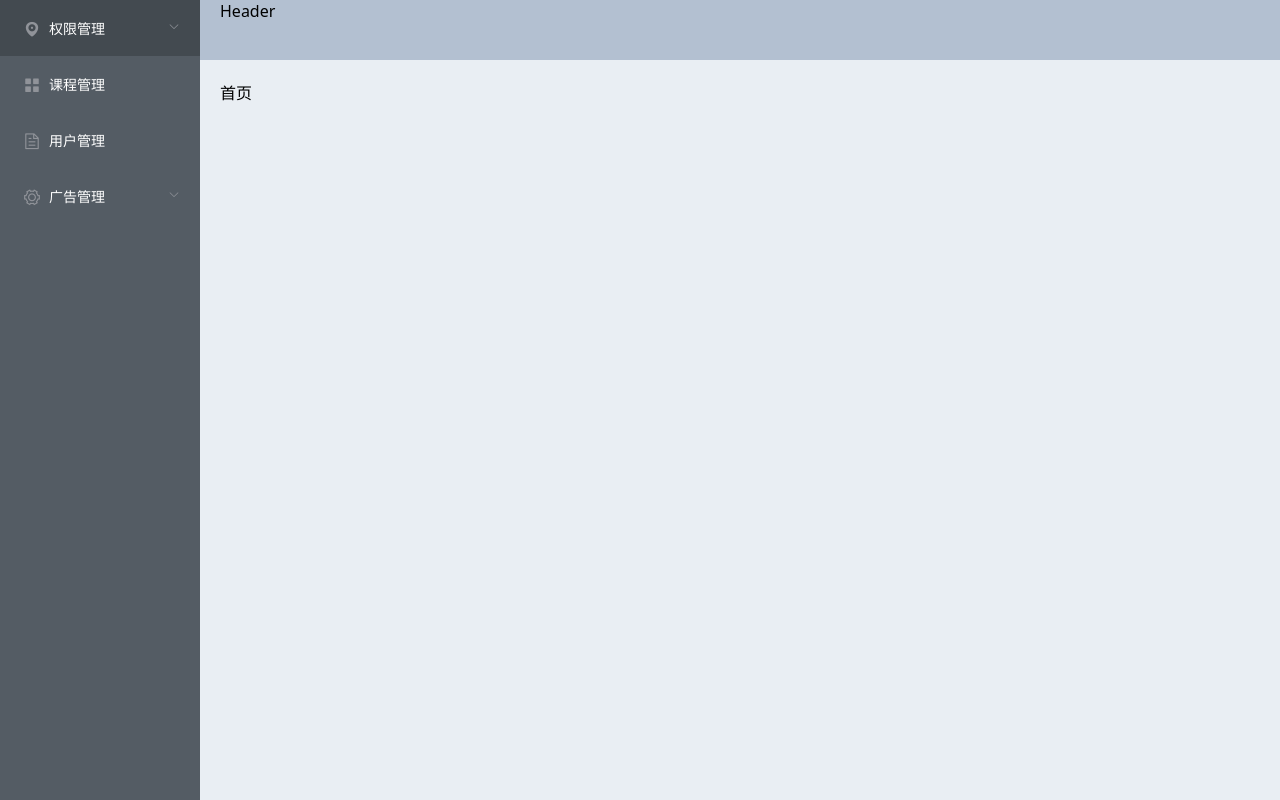
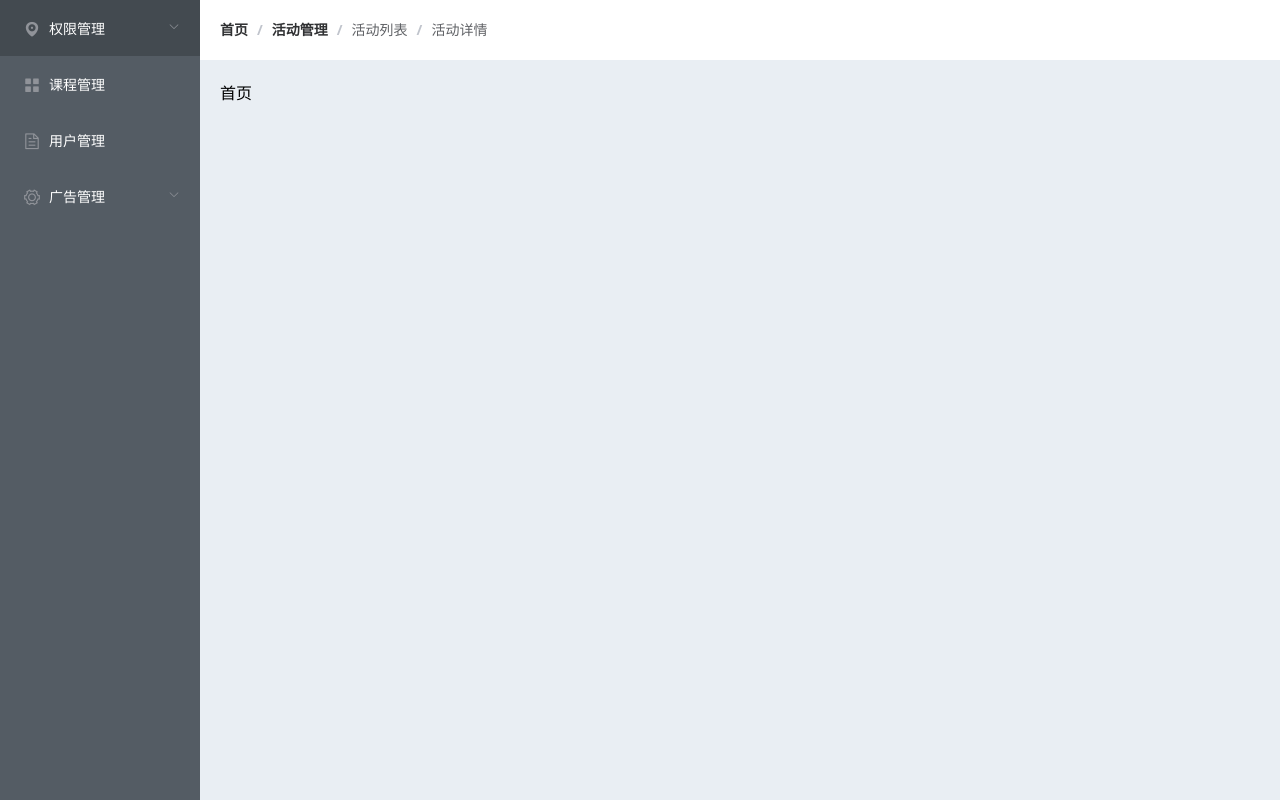
Before and after one commit to qq595690231/edu, a Vue app: page /#/ in a window 1280 px wide. Built offline with nearby package versions, Linux system fonts and the light colour scheme.

Commit message:
布局处理-头部-左侧

```diff
--- /dev/null
+++ b/src/views/layout/components/AppHeader.vue
@@ -0,0 +1,24 @@
+<template>
+  <div class="app-header">
+    <el-breadcrumb separator="/">
+      <el-breadcrumb-item :to="{ path: '/' }">首页</el-breadcrumb-item>
+      <el-breadcrumb-item><a href="/">活动管理</a></el-breadcrumb-item>
+      <el-breadcrumb-item>活动列表</el-breadcrumb-item>
+      <el-breadcrumb-item>活动详情</el-breadcrumb-item>
+    </el-breadcrumb>
+  </div>
+</template>
+
+<script>
+export default {
+  name: 'AppHeader'
+}
+</script>
+
+<style lang="scss" scoped>
+.app-header {
+  height: 100%;
+  display: flex;
+  align-items: center;
+}
+</style>
--- a/src/views/layout/index.vue
+++ b/src/views/layout/index.vue
@@ -5,7 +5,10 @@
       <app-aside></app-aside>
     </el-aside>
     <el-container>
-      <el-header>Header</el-header>
+      <el-header>
+        <!-- 头部组件 -->
+        <app-header></app-header>
+      </el-header>
       <el-main>
         <!-- 设置子路由出口 -->
         <router-view></router-view>
@@ -17,11 +20,14 @@
 <script>
 // 引入侧边栏组件
 import AppAside from './components/AppAside'
+// 引入头部组件
+import AppHeader from './components/AppHeader'
 
 export default {
   name: 'Layout',
   components: {
-    AppAside
+    AppAside,
+    AppHeader
   }
 }
 </script>
@@ -37,7 +43,7 @@ export default {
   }
 
   .el-header {
-    background-color: #b3c0d1;
+    background-color: #fff;
   }
 
   .el-main {
```
